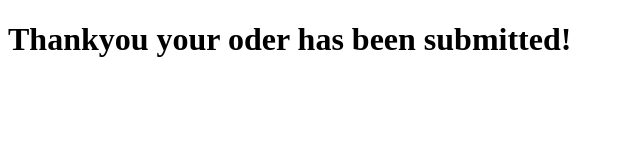
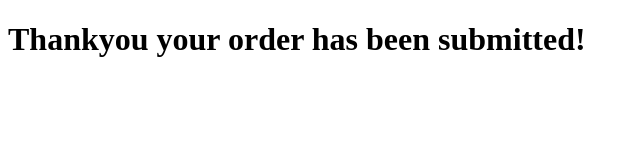
Before and after one commit to shreeyash790/prayognepal, a plain HTML site: page thankyou.html in a window 1280 px wide. Shown: the whole page, without its empty margins (0-640 px from the left). Drawn offline with Linux system fonts and the light colour scheme.

Commit message:
Update thankyou.html

```diff
--- a/thankyou.html
+++ b/thankyou.html
@@ -5,6 +5,6 @@
         <title>Thankyou page!</title>
     </head>
     <body>
-        <h1>Thankyou your oder has been submitted!</h1>
+        <h1>Thankyou your order has been submitted!</h1>
     </body>
 </html>
```
